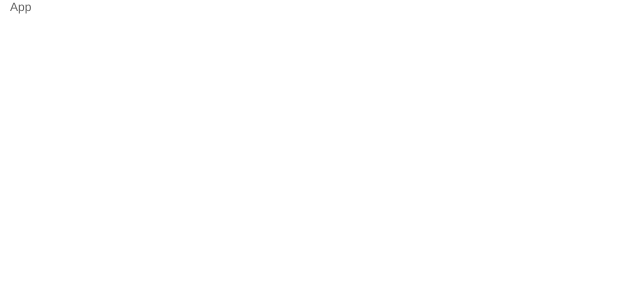
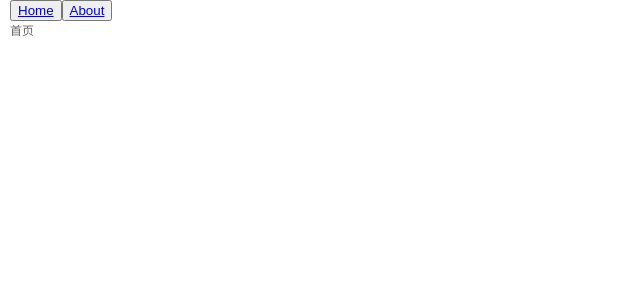
Before and after one commit to mzy911/react-base, a React (Create React App) app: page / in a window 1280 px wide. Shown: the top 300 px of the page, without its empty margins (0-640 px from the left). Built offline with nearby package versions, Linux system fonts and the light colour scheme.

Commit message:
feat: 接入路由

```diff
--- a/package.json
+++ b/package.json
@@ -8,6 +8,7 @@
     "@testing-library/user-event": "^13.2.1",
     "react": "^18.2.0",
     "react-dom": "^18.2.0",
+    "react-router-dom": "^6.11.1",
     "react-scripts": "5.0.1",
     "web-vitals": "^2.1.0"
   },
--- a/src/App.js
+++ b/src/App.js
@@ -1,7 +1,26 @@
+import React from "react";
+import { Routes, Route, Link } from "react-router-dom";
+import Home from "./views/Home";
+import About from "./views/About";
+
 function App() {
   return (
     <div className="App">
-      App
+      <div>
+        <button>
+          <Link to="/">Home</Link>
+        </button>
+        <button>
+          <Link to="/about">About</Link>
+        </button>
+      </div>
+
+      <header className="App-header">
+        <Routes>
+          <Route path="/" element={<Home />}></Route>
+          <Route path="/about" element={<About />}></Route>
+        </Routes>
+      </header>
     </div>
   );
 }
--- a/src/index.js
+++ b/src/index.js
@@ -1,11 +1,14 @@
-import React from 'react';
-import ReactDOM from 'react-dom/client';
-import './index.css';
-import App from './App';
+import React from "react";
+import ReactDOM from "react-dom/client";
+import { BrowserRouter } from "react-router-dom";
+import "./index.css";
+import App from "./App";
 
-const root = ReactDOM.createRoot(document.getElementById('root'));
+const root = ReactDOM.createRoot(document.getElementById("root"));
 root.render(
   <React.StrictMode>
-    <App />
+    <BrowserRouter>
+      <App />
+    </BrowserRouter>
   </React.StrictMode>
 );
--- /dev/null
+++ b/src/views/About/index.js
@@ -0,0 +1,9 @@
+import React from 'react'
+
+const About = () => {
+  return <div>
+    About
+  </div>
+}
+
+export default About;
--- /dev/null
+++ b/src/views/Home/index.js
@@ -0,0 +1,9 @@
+import React from 'react'
+
+const Home = () => {
+  return <div>
+    首页
+  </div>
+}
+
+export default Home;
```
Also changed, not shown: 1 other file (tests, documents, lock files or other folders).
